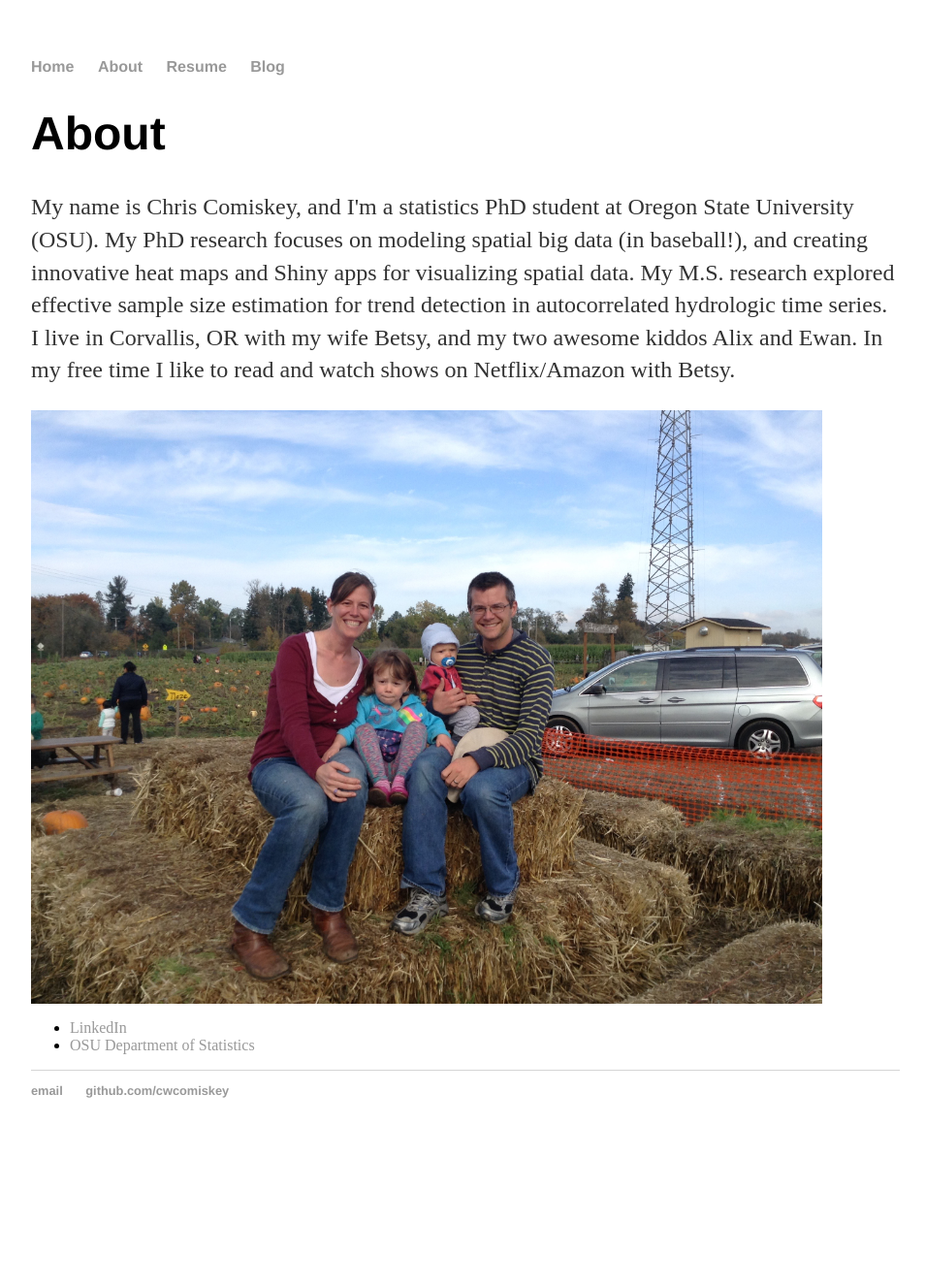
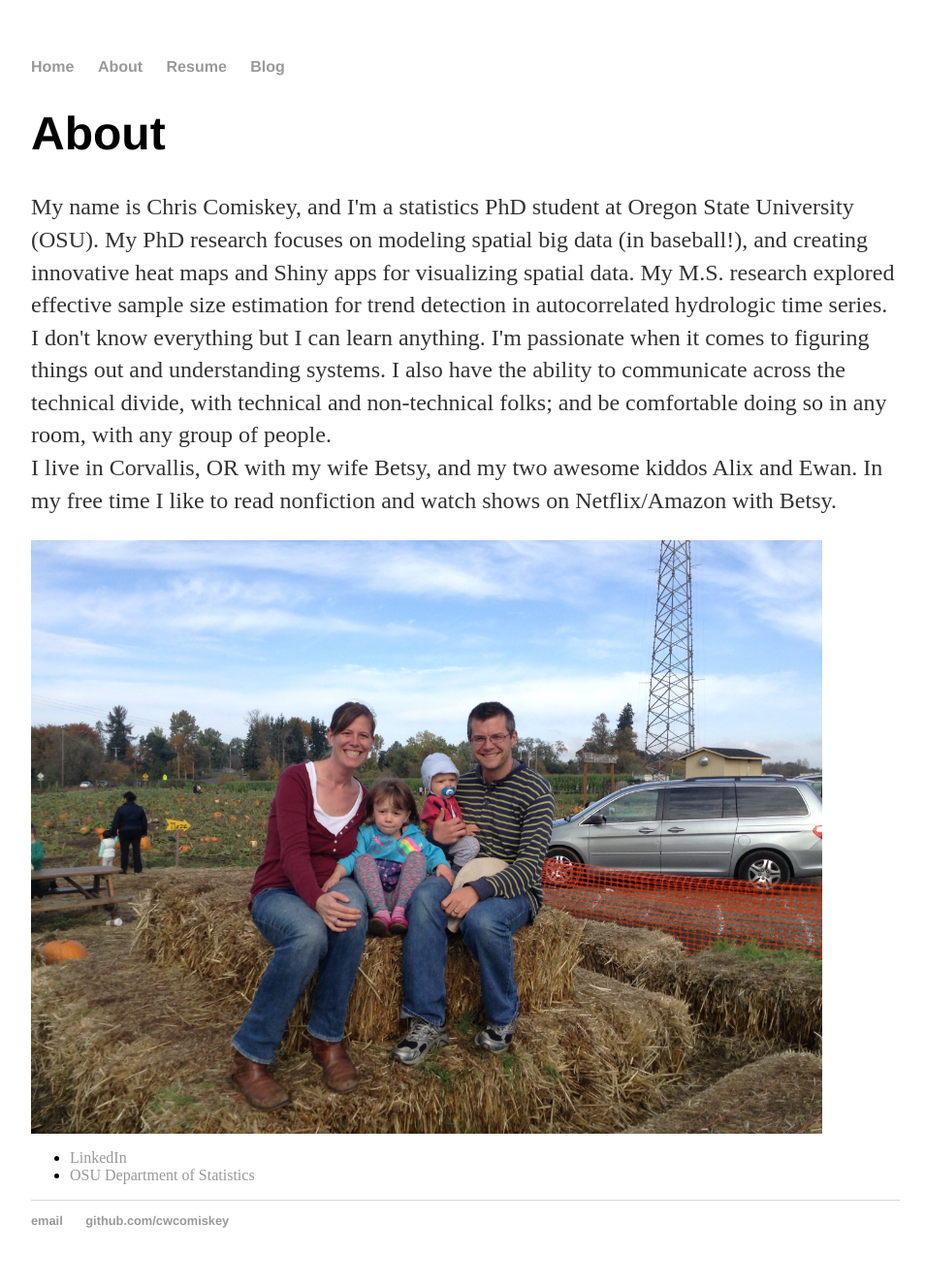
Before and after one commit to cwcomiskey/cwcomiskey.github.io, a Jekyll site: the page built from about/index.html, in a window 1280 px wide. Shown: the whole page at 97% size, without its empty margins (160-1114 px from the left). Built offline with Jekyll 4.4.1, drawn with Linux system fonts in a browser that asks for light colours; before the commit the page ends 1192 px from its top, so only the background shows below that.

Commit message:
Update index.html

```diff
--- a/about/index.html
+++ b/about/index.html
@@ -10,9 +10,15 @@ title: About Chris Comiskey
 				and creating innovative heat maps and Shiny apps for visualizing spatial data.
 				My M.S. research explored effective sample size estimation
 				for trend detection in autocorrelated hydrologic time series.
+				<br>
+				I don't know everything but I can learn anything. I'm passionate when it comes to
+				figuring things out and understanding systems. I also have the ability to communicate
+				across the technical divide, with technical and non-technical folks;
+				and be comfortable doing so in any room, with any group of people.
+				<br>
 				I live in Corvallis, OR with my wife Betsy,
 				and my two awesome kiddos Alix and Ewan.
-				In my free time I like to read and watch shows on Netflix/Amazon with Betsy.</p>
+				In my free time I like to read nonfiction and watch shows on Netflix/Amazon with Betsy.</p>
 
 			<img src="./IMG_8915.jpg" alt="Me and the family" id="pic" align = "center" style="width:816px;height:612px;"/>
 			<ul class="contacts">
```
